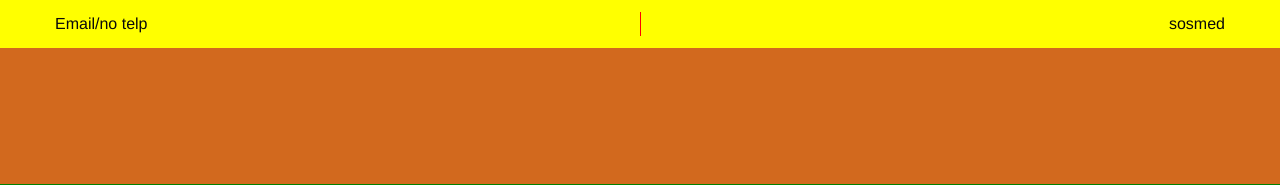
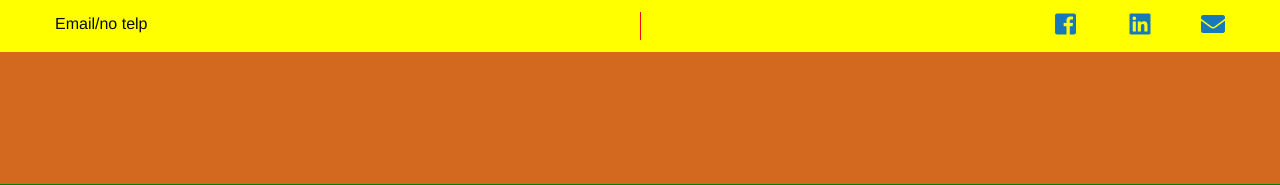
Before and after one commit to bijancot/incubator, a PHP site: page / in a window 1280 px wide. Shown: the top 185 px of the page. Run offline with PHP 8.4, Linux system fonts and the light colour scheme.

Commit message:
add some icon

```diff
--- a/bkr/css/app.css
+++ b/bkr/css/app.css
@@ -121,3 +121,10 @@ div>strong{
     padding-left:5%;
     font-weight: bold;
 }
+.step{
+    width:12%;
+    display:inline-block;
+}
+.size-24{
+    font-size: 24px;
+}
--- /dev/null
+++ b/bkr/css/solid.css
@@ -0,0 +1,5 @@
+/*!
+ * Font Awesome Free 5.3.1 by @fontawesome - https://fontawesome.com
+ * License - https://fontawesome.com/license/free (Icons: CC BY 4.0, Fonts: SIL OFL 1.1, Code: MIT License)
+ */
+ @font-face{font-family:"Font Awesome 5 Free";font-style:normal;font-weight:900;src:url(../webfonts/fa-solid-900.eot);src:url(../webfonts/fa-solid-900.eot?#iefix) format("embedded-opentype"),url(../webfonts/fa-solid-900.woff2) format("woff2"),url(../webfonts/fa-solid-900.woff) format("woff"),url(../webfonts/fa-solid-900.ttf) format("truetype"),url(../webfonts/fa-solid-900.svg#fontawesome) format("svg")}.fa,.fas{font-family:"Font Awesome 5 Free";font-weight:900}
--- a/bkr/index.html
+++ b/bkr/index.html
@@ -12,6 +12,11 @@
   <link href="./css/foundation.min.css" rel="stylesheet">
   <link href="./css/app.css" rel="stylesheet">
   <link href="./css/button.css" rel="stylesheet">
+  <link href="./css/fontawesome.min.css" rel="stylesheet">
+  <link href="./css/brands.min.css" rel="stylesheet">
+  <link href="./css/regular.min.css" rel="stylesheet">
+  <link href="./css/osem.min.css" rel="stylesheet">
+  <link href="./css/solid.css" rel="stylesheet">
   </head>
   <body>
     <div id="first">
@@ -20,11 +25,19 @@
          <div class="grid-container">
            <div class="grid-x hide-for-small show-for-large">
               <div class="cell small-12 medium-6 large-6 sub1 show-for-large">Email/no telp</div>
-             <div class="cell small-12 medium-6 large-6 sub2 show-for-large">sosmed</div>
+             <div class="cell small-12 medium-6 large-6 sub2 show-for-large">
+               <a href="#"><i class="fab fa-facebook-square size-24 step"></i></a>
+               <a href="#"><i class="fab fa-linkedin size-24 step"></i></a>
+               <a href="#"><i class="fas fa-envelope size-24 step"></i></a>
+             </div>
            </div>
            <div class="grid-x hide-for-large show-for-small">
-              <div class="cell small-12 medium-6 large-6 sub4 hide-for-large">a</div>
-             <div class="cell small-12 medium-6 large-6 sub4 hide-for-large">f</div>
+              <div class="cell small-12 medium-6 large-6 sub4 hide-for-large">Email/no telp</div>
+             <div class="cell small-12 medium-6 large-6 sub4 hide-for-large">
+              <a href="#"><i class="fab fa-facebook-square size-24 step"></i></a>
+              <a href="#"><i class="fab fa-linkedin size-24 step"></i></a>
+              <a href="#"><i class="fas fa-envelope size-24 step"></i></a>
+             </div>
            </div>
          </div>
         </div>
```
